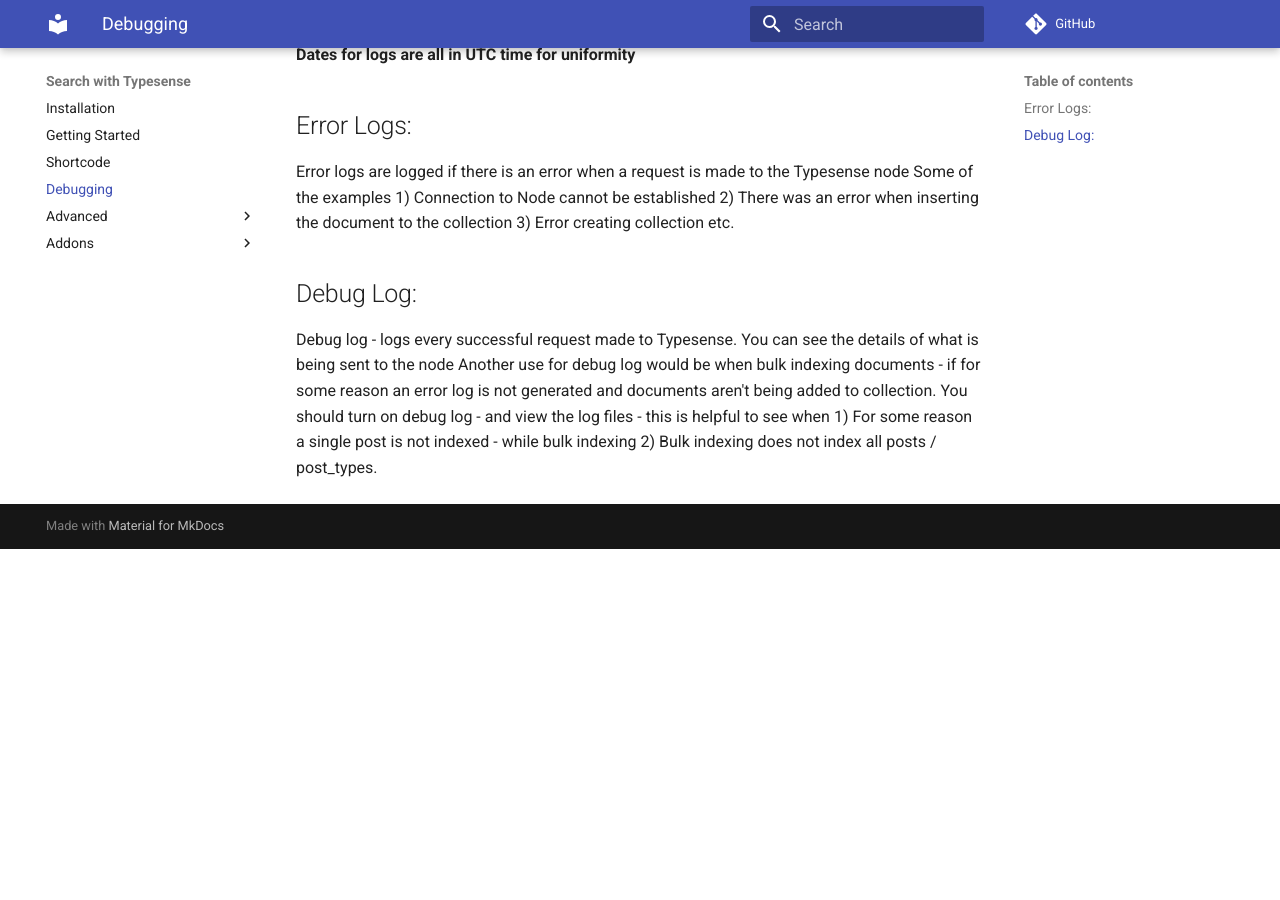
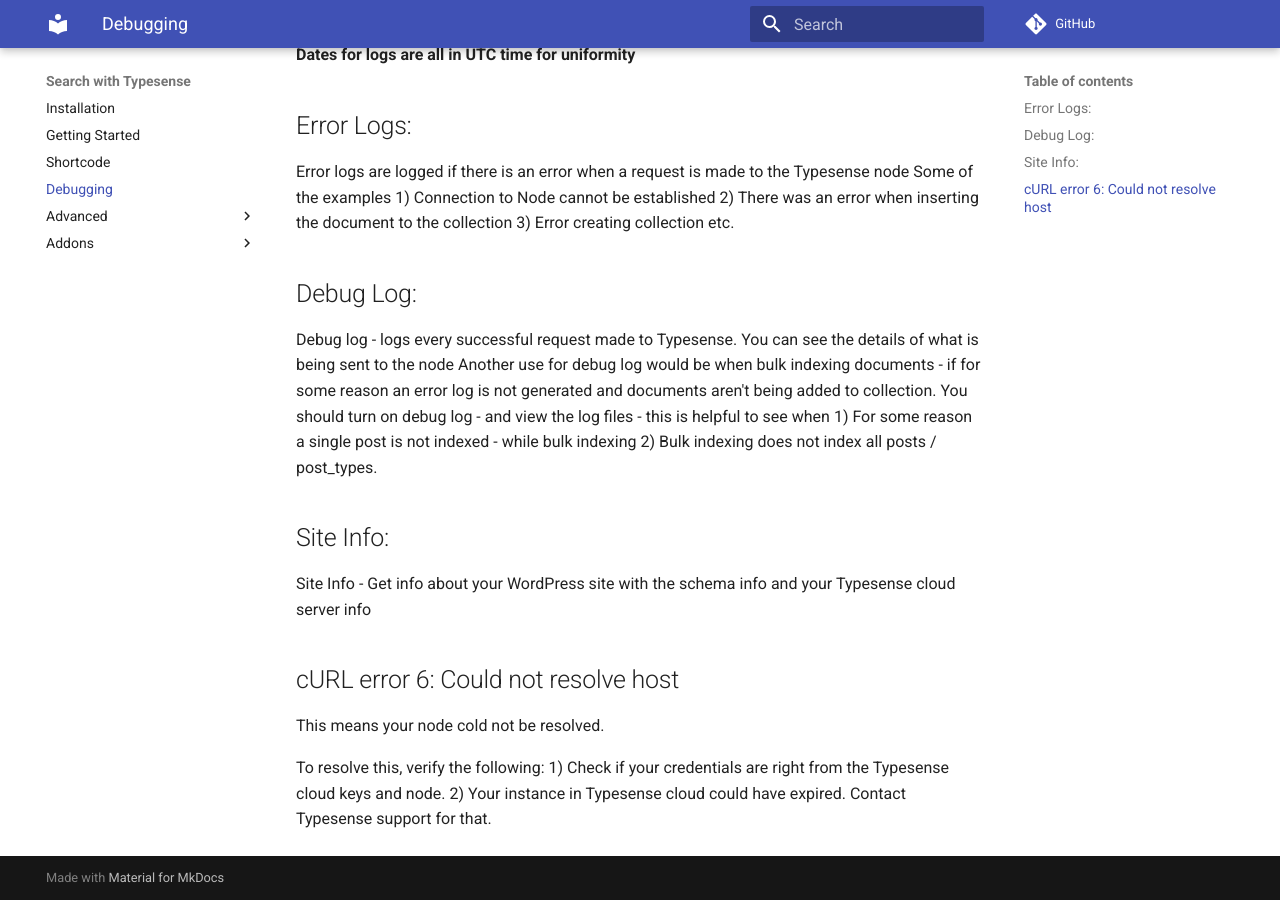
Before and after one commit to codemanas/cm-typesense-docs, an MkDocs documentation site: the page built from docs/debug.md, in a window 1280 px wide and 900 px high, scrolled down 602 px. Built offline with MkDocs 1.6.1 and Material for MkDocs 9.7.7, drawn with Linux system fonts in a browser that asks for light colours; comment, search, counter and statistics services are not loaded; before the commit the page ends 1151 px from its top, so only the background shows below that.

Commit message:
Add info regarding Site Info log and how to resolve the node not resolved issue

```diff
--- a/docs/debug.md
+++ b/docs/debug.md
@@ -25,3 +25,13 @@
 You should turn on debug log - and view the log files - this is helpful to see when
 1) For some reason a single post is not indexed - while bulk indexing
 2) Bulk indexing does not index all posts / post_types.
+
+##Site Info:
+Site Info - Get info about your WordPress site with the schema info and your Typesense cloud server info
+
+##cURL error 6: Could not resolve host
+This means your node cold not be resolved.
+
+To resolve this, verify the following:
+1) Check if your credentials are right from the Typesense cloud keys and node.
+2) Your instance in Typesense cloud could have expired. Contact Typesense support for that.
```
